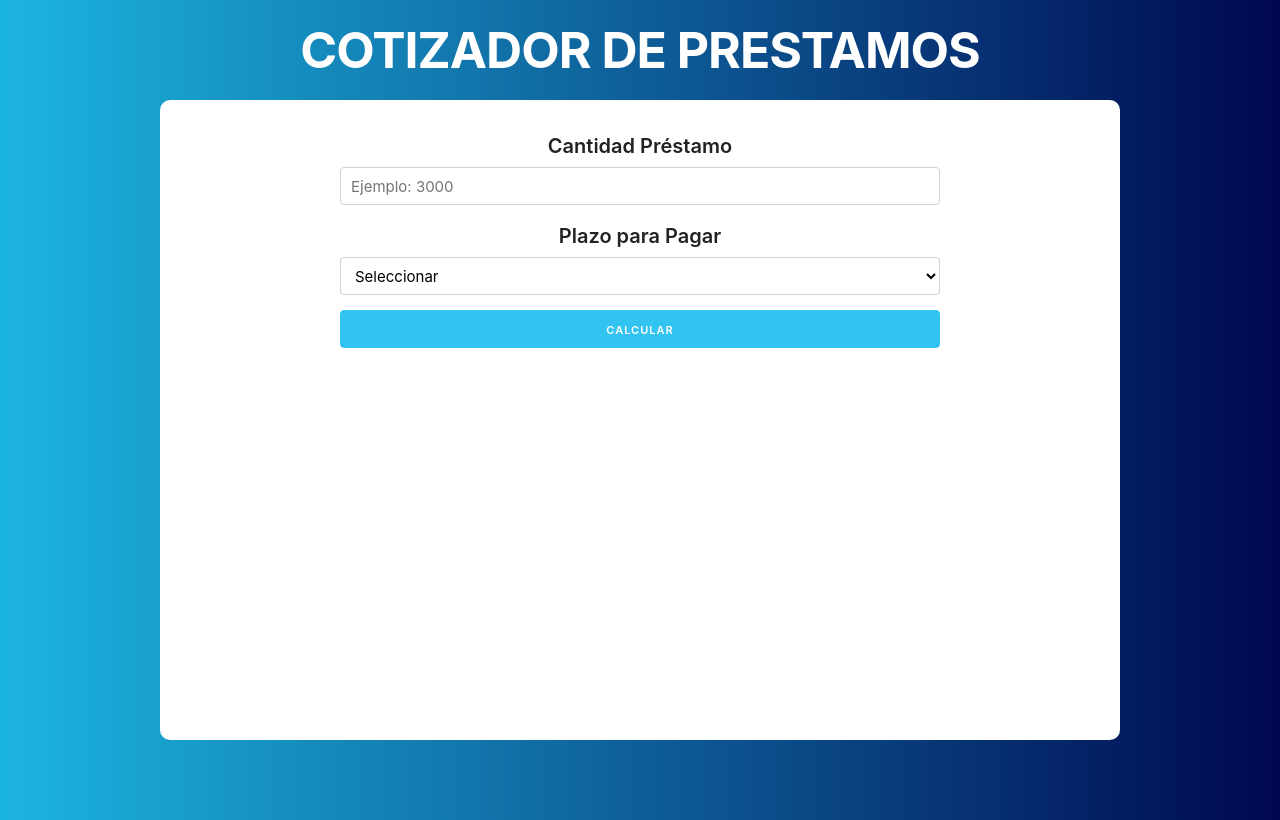
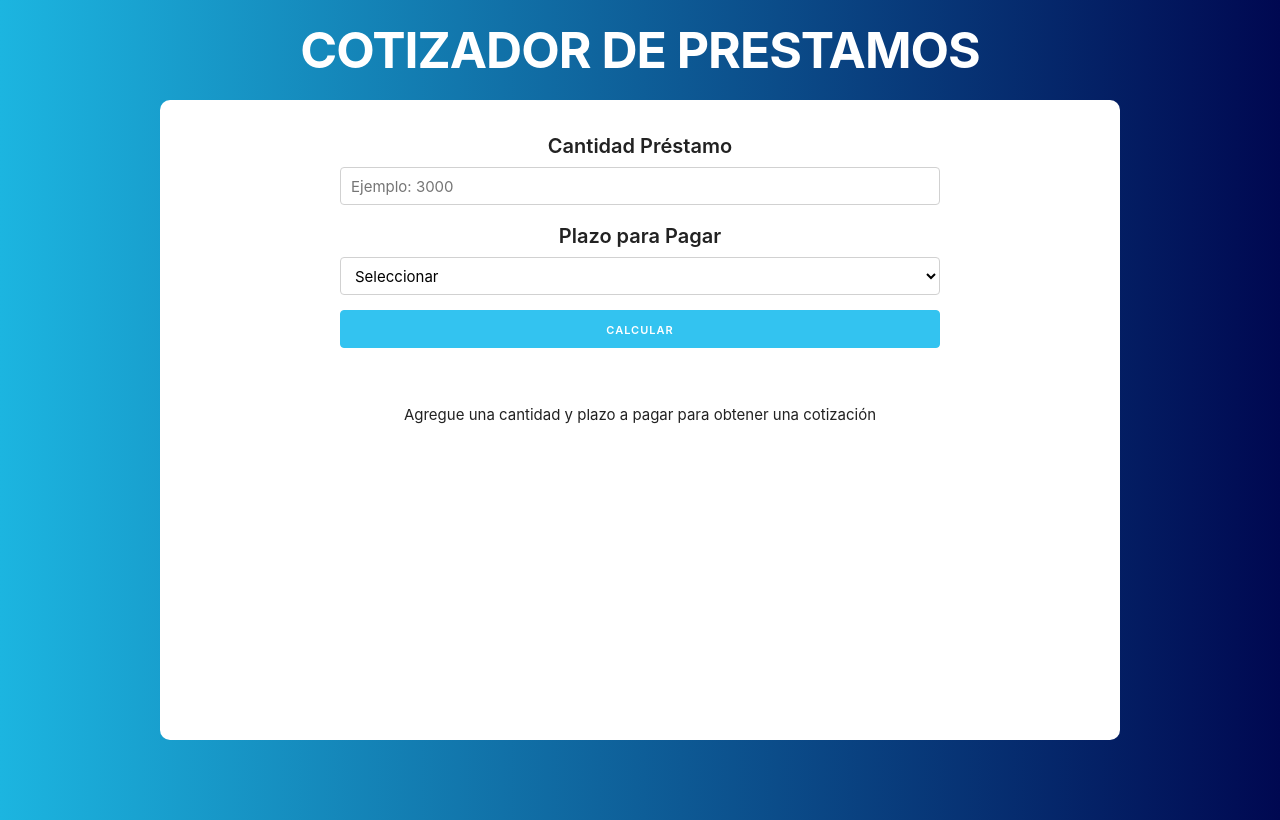
Before and after one commit to crisfreak036/cotizador-prestamos-react-js-moderno, a React (Create React App) app: page / in a window 1280 px wide. Built offline with nearby package versions, Linux system fonts and the light colour scheme.

Commit message:
Add conditional components

```diff
--- a/src/components/Form.js
+++ b/src/components/Form.js
@@ -1,7 +1,11 @@
 import React, { useState, Fragment } from 'react';
+import LoanInfo from './LoanInfo';
+import Message from './Message';
 import { calculateFee } from '../helper';
 
-const Form = ({loan, saveLoad, deadLineValue, saveDeadLine}) => {
+const Form = ( props ) => {
+
+    const {loan, saveLoad, deadLineValue, saveDeadLine, totalPay, saveTotalPay, monthlyPay, saveMonthlyPay} = props;
 
     const [errorState, saveErrorState ] = useState(false);
 
@@ -26,16 +30,23 @@ const Form = ({loan, saveLoad, deadLineValue, saveDeadLine}) => {
 
         // Calculo de la cuota
         const [interest, monthlyFee] = calculateFee( loan, deadLineValue );
-        console.log( ` La Cantidad Solicitada es: ${loan}` );
-        console.log( ` A pagar en: ${deadLineValue} Meses` );
-        console.log( ` Su pago mensual es de: ${monthlyFee}` );
-        console.log( ` Total a Pagar: ${loan + interest}` );
-
-        // Limpiar los inputs
+        saveTotalPay(( loan + interest ));
+        saveMonthlyPay(monthlyFee);
     }
 
-    // console.log(`Cantidad: ${loan}`);
-    // console.log(`Plazo para Pagar: ${deadLineValue}`)
+    // Carga condicional de componentes
+    let variableComponent;
+
+    if(totalPay === 0) {
+        variableComponent = <Message/>;
+    } else {
+        variableComponent = <LoanInfo
+                                loan={loan}
+                                deadLineValue={deadLineValue}
+                                monthlyPay={monthlyPay}
+                                totalPay={totalPay}
+                            />
+    }
 
     return (
         <Fragment>
@@ -81,7 +92,8 @@ const Form = ({loan, saveLoad, deadLineValue, saveDeadLine}) => {
                         </div>
                     </div>
                 </form>
-            { (errorState) ? <p className="error">Todos los campos son obligatorios</p>: null }
+                { variableComponent }
+                { (errorState) ? <p className="error">Todos los campos son obligatorios</p>: null }
             </div>
 
         </Fragment>
```
